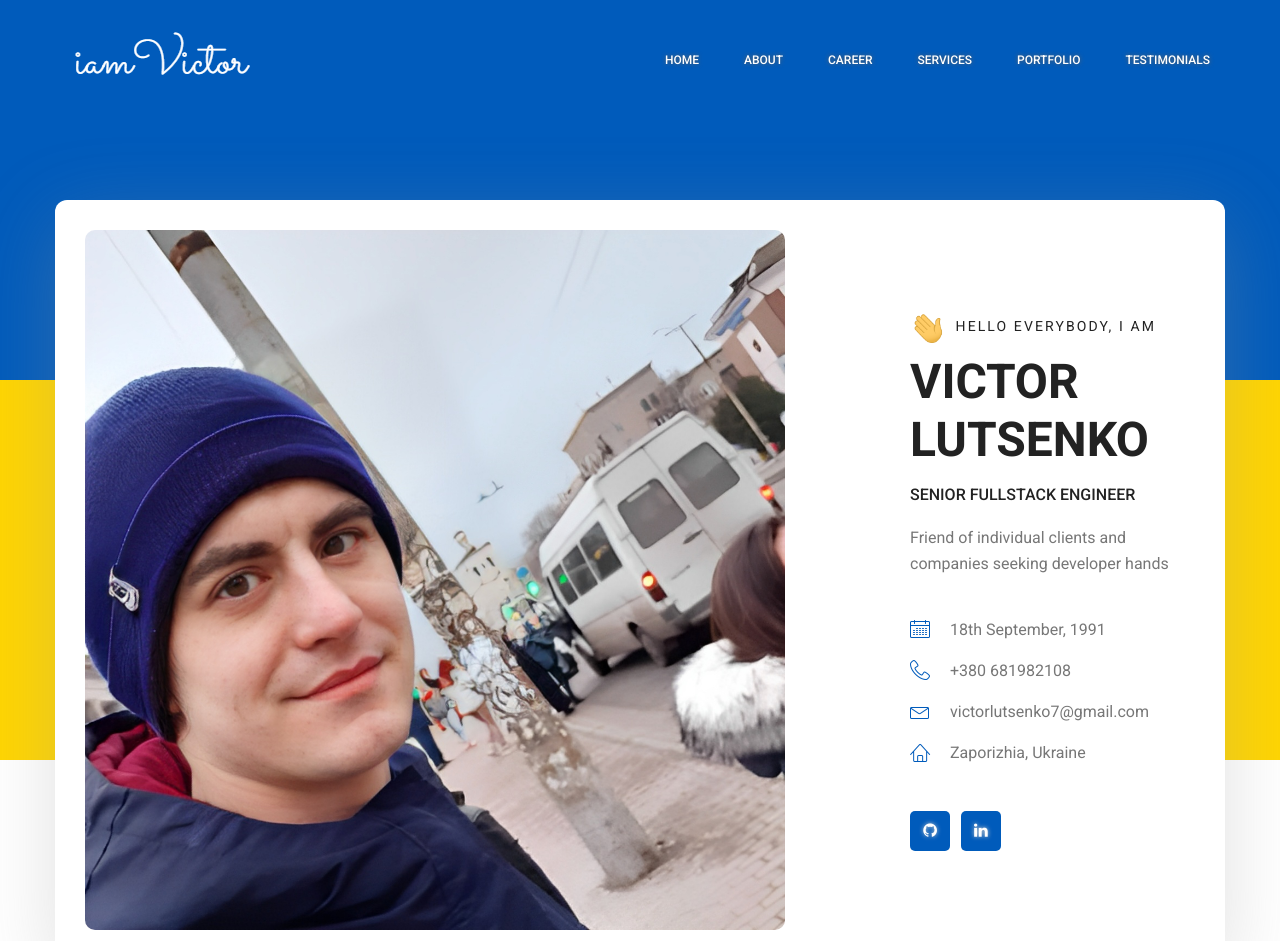
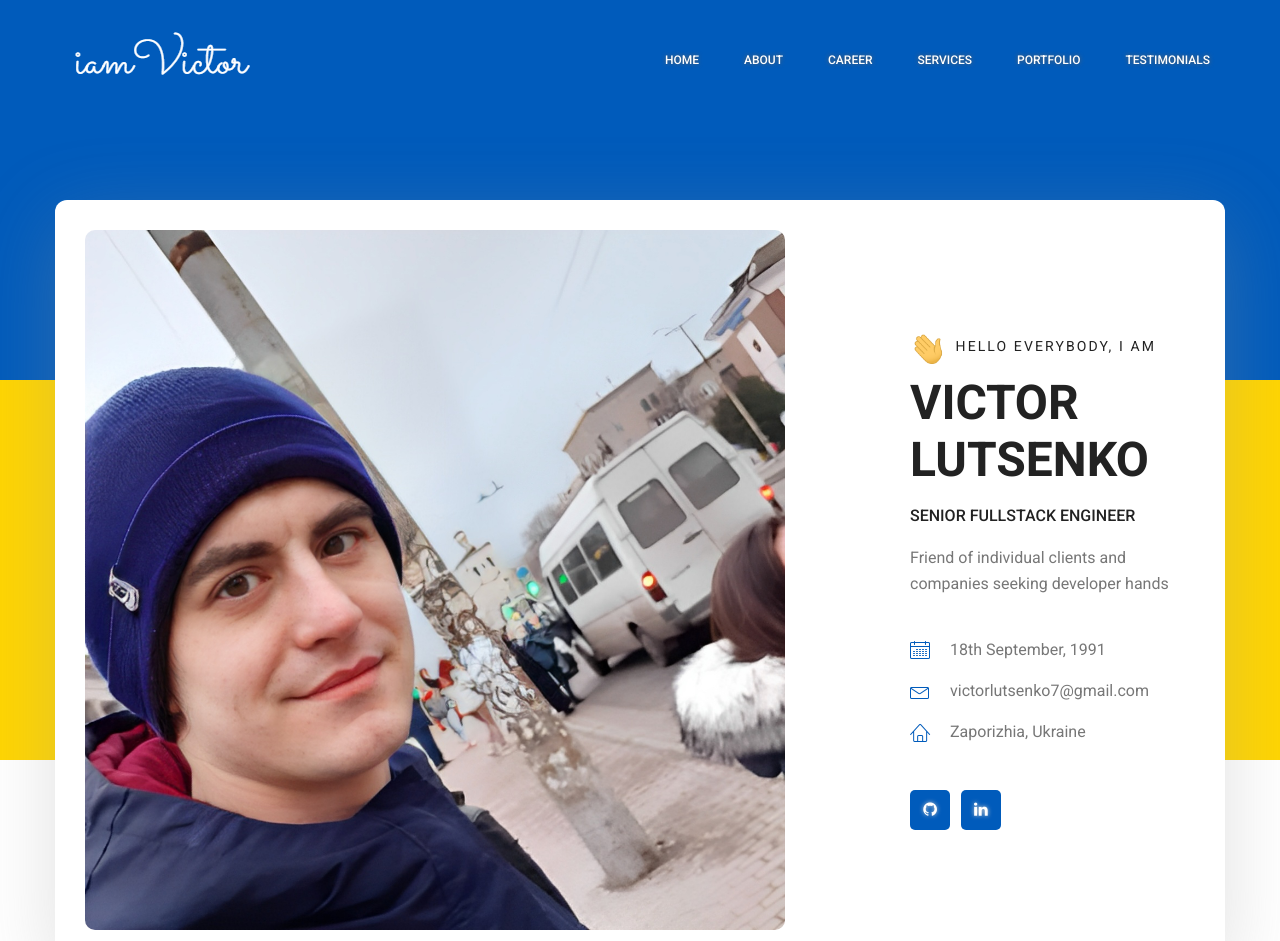
Before and after one commit to kostia-origin/kostia, a plain HTML site: page index.html in a window 1280 px wide. Shown: the top 941 px of the page. Drawn offline with Linux system fonts and the light colour scheme.

Commit message:
Update index.html

```diff
--- a/index.html
+++ b/index.html
@@ -153,14 +153,6 @@
 											>
 										</li>
 										<li>
-											<a href="tel: 380681982108"
-												><i
-													class="lnr lnr-phone-handset"
-												></i>
-												+380 681982108</a
-											>
-										</li>
-										<li>
 											<a
 												href="mailto:victorlutsenko7@gmail.com"
 												><i
```
